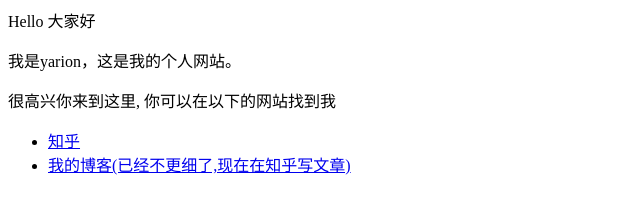
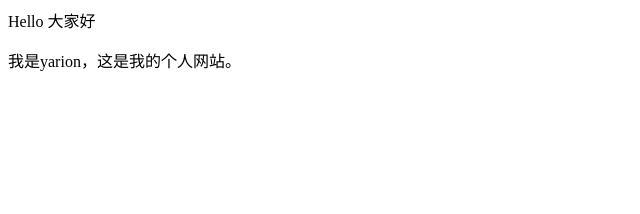
Before and after one commit to Yarion-Surge/Yarion-Surge.github.io, a plain HTML site: page index.html in a window 1280 px wide. Shown: the whole page, without its empty margins (0-640 px from the left). Drawn offline with Linux system fonts and the light colour scheme.

Commit message:
Update index.html

```diff
--- a/index.html
+++ b/index.html
@@ -1,8 +1,2 @@
 <p>Hello 大家好</p>
 <p>我是yarion，这是我的个人网站。 </p>
-<p>很高兴你来到这里, 你可以在以下的网站找到我</p>
-
-<ul>
-  <li> <a href="https://www.zhihu.com/people/AJLoveChina">知乎</a> </li>
-  <li> <a href="http://hejie.nigeerhuo.com">我的博客(已经不更细了,现在在知乎写文章)</a> </li>
-</ul>
```
